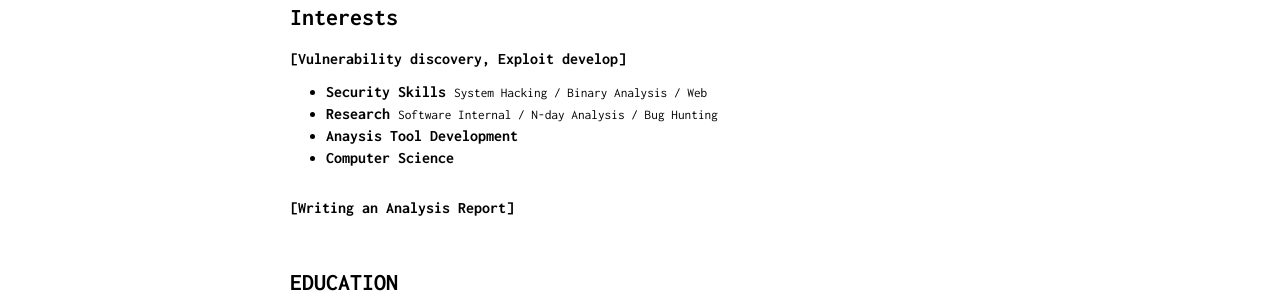
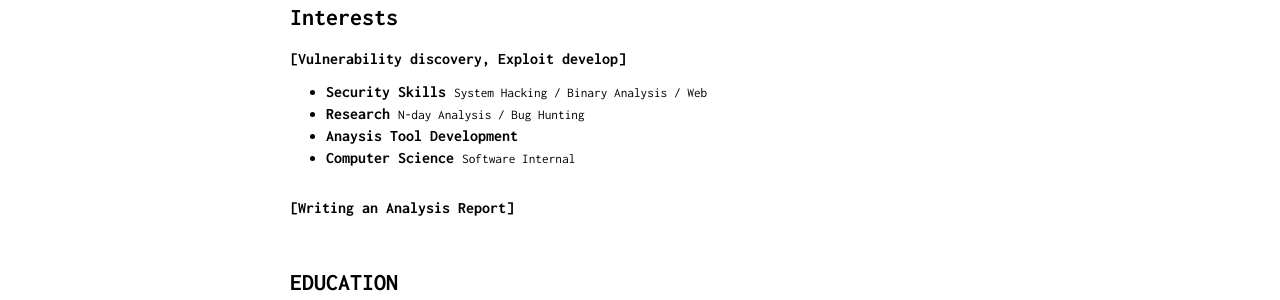
Before and after one commit to Bugeun/bugeun.github.io, a Jekyll site: the page built from index.md, in a window 1280 px wide. Shown: the part 391-691 px from the top of the page. Built offline with Jekyll 4.4.1, drawn with Linux system fonts in a browser that asks for light colours.

```diff
--- a/index.md
+++ b/index.md
@@ -37,13 +37,14 @@ Security Researcher
     </li>
     <li>
     <b>Research</b>
-    <small>Software Internal / N-day Analysis / Bug Hunting</small>
+    <small>N-day Analysis / Bug Hunting</small>
     </li>
     <li>
     <b>Anaysis Tool Development</b>
     </li>
     <li>
     <b>Computer Science</b>
+    <small>Software Internal</small>
     </li>
   </ul>
 </section>
```
